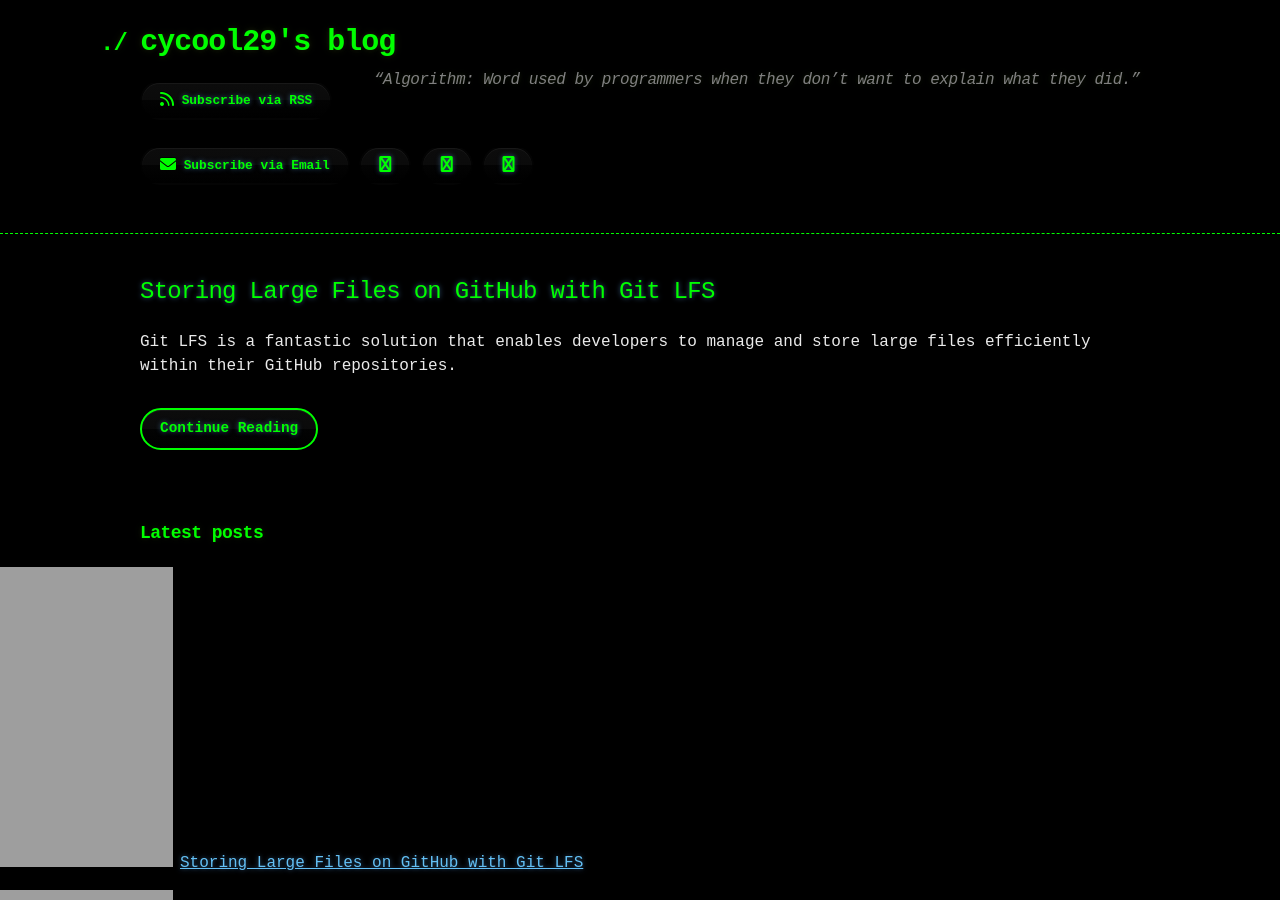
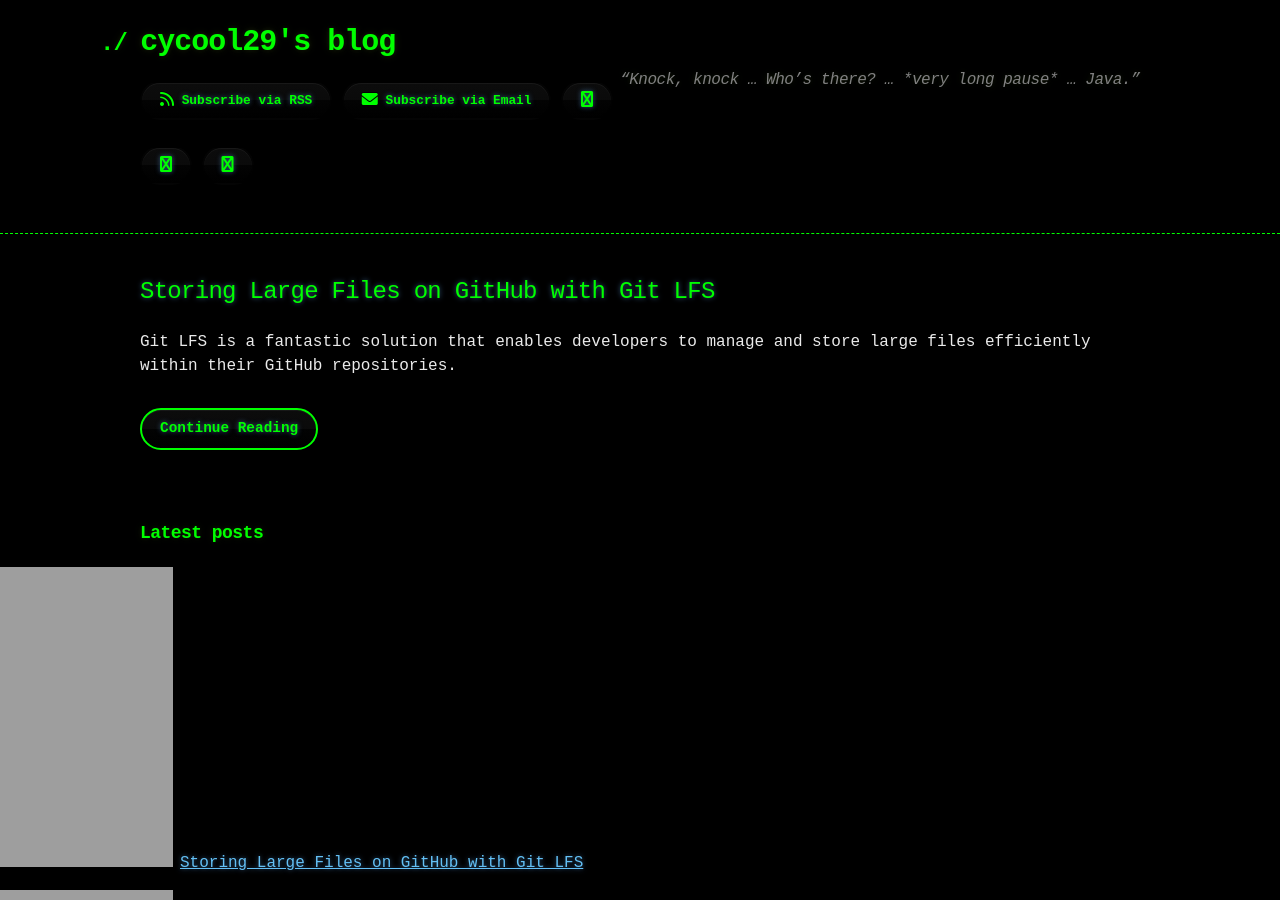
Before and after one commit to cycool29/cycool29.github.io, a Jekyll site: the page built from index.md, in a window 1280 px wide and 900 px high. Built offline with Jekyll 4.4.1, drawn with Linux system fonts in a browser that asks for light colours; a style sheet for code colours, icons or effects is not loaded.

Commit message:
Update quotes

```diff
--- a/_config.yml
+++ b/_config.yml
@@ -1,5 +1,5 @@
 title: cycool29's blog
-description: "“Algorithm: Word used by programmers when they don’t want to explain what they did.” "
+description: "“Knock, knock … Who’s there? … *very long pause* … Java.”"
 bio: A high school student. Intermediate in Python, Git, Bash. Learning JavaScript. He/Him. "
 author: cycool29
 url: https://cycool29.github.io
```
